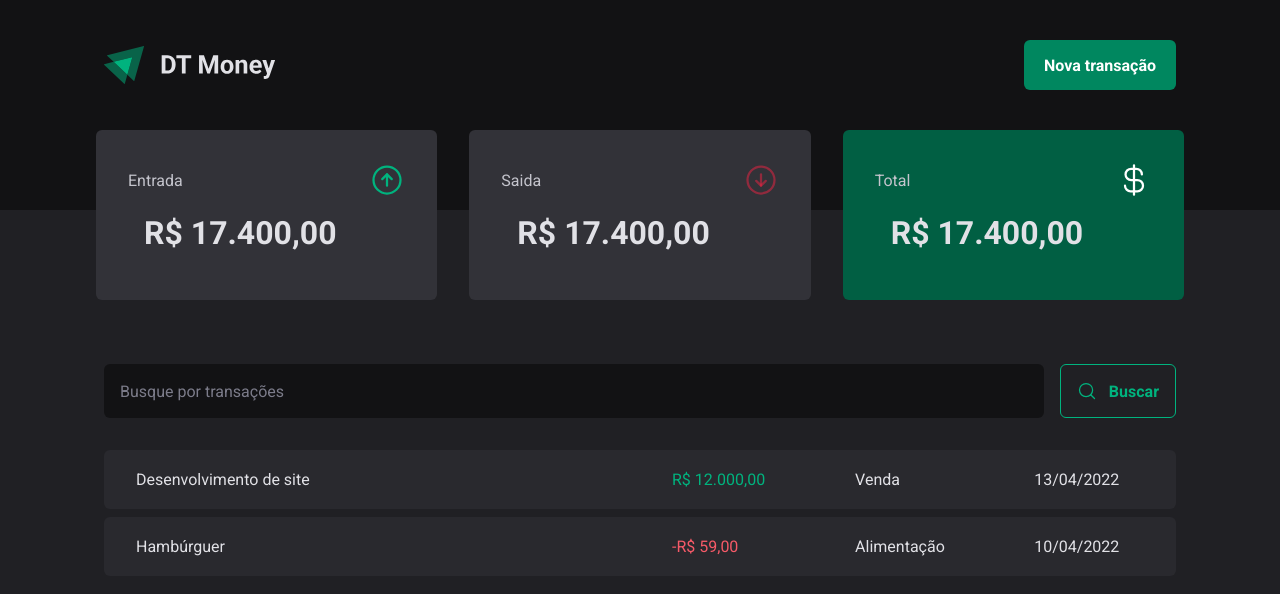
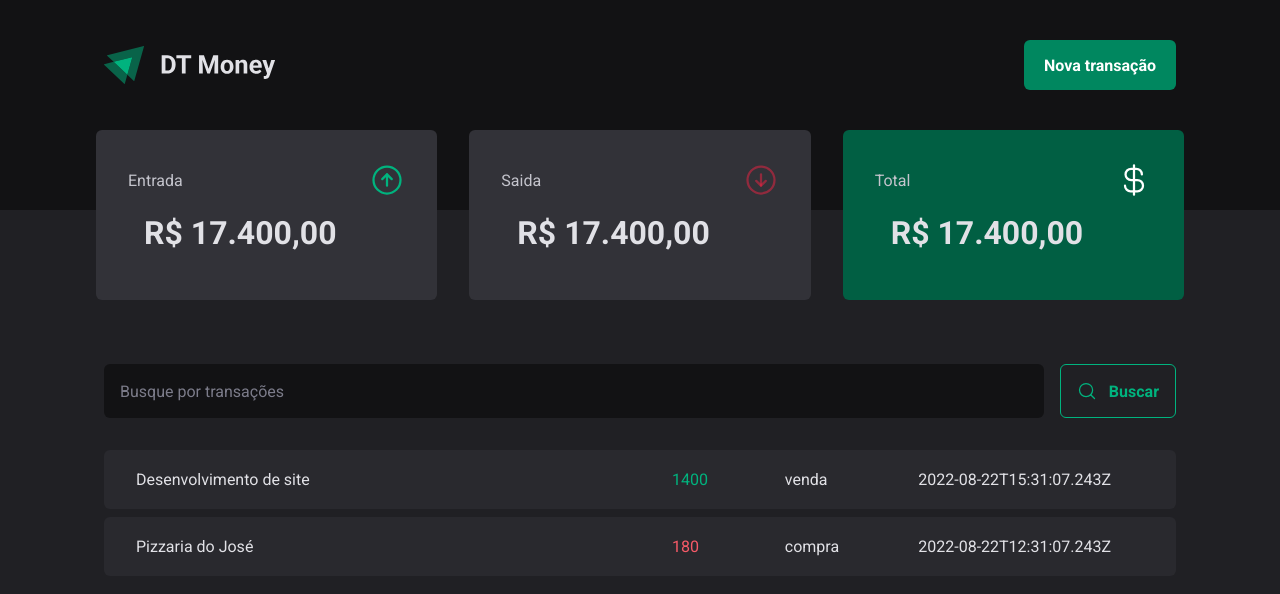
Before and after one commit to EvertonMattos/Ignite-03, a React (Vite) app: page / in a window 1280 px wide. Shown: the top 594 px of the page. Built offline with nearby package versions, Linux system fonts and the light colour scheme; data requests are answered from the project's data file.

Commit message:
provider

```diff
--- a/package.json
+++ b/package.json
@@ -5,6 +5,7 @@
   "type": "module",
   "scripts": {
     "dev": "vite",
+    "dev:server": "json-server server.json -p 3333 -w -d 500",
     "build": "tsc && vite build",
     "preview": "vite preview"
   },
@@ -21,6 +22,7 @@
     "@types/react": "^18.0.17",
     "@types/react-dom": "^18.0.6",
     "@vitejs/plugin-react": "^2.0.1",
+    "json-server": "^0.17.0",
     "typescript": "^4.6.4",
     "vite": "^3.0.7"
   }
--- /dev/null
+++ b/server.json
@@ -0,0 +1,18 @@
+{
+  "transaction":[{
+    "id": 1,
+    "description":"Desenvolvimento de site",
+    "type":"income",
+    "category":"venda",
+    "price":1400,
+    "createdAt":"2022-08-22T15:31:07.243Z"
+  },
+  {
+    "id": 2,
+    "description":"Pizzaria do José",
+    "type":"outcome",
+    "category":"compra",
+    "price":180,
+    "createdAt":"2022-08-22T12:31:07.243Z"
+  }]
+}
--- a/src/App.tsx
+++ b/src/App.tsx
@@ -1,5 +1,6 @@
 import { ThemeProvider } from 'styled-components'
 import { Summary } from './components/Summary'
+import { TransactionsProvider } from './contexts/TransactionsContext'
 import { Transactions } from './pages/Transactions'
 import { GlobalStyle } from './styles/global'
 import { defaultTheme } from './styles/theme/default'
@@ -9,7 +10,9 @@
   return(
     <ThemeProvider theme={defaultTheme}>
     <GlobalStyle />
+    <TransactionsProvider>
     <Transactions/>
+    </TransactionsProvider>
  </ThemeProvider>
   )
 }
--- /dev/null
+++ b/src/contexts/TransactionsContext.tsx
@@ -0,0 +1,35 @@
+import { createContext, ReactNode, useEffect, useState } from "react";
+
+interface Transaction{
+  id: number;
+  description: string;
+  type: "income" | "outcome";
+  price: number;
+  category: string;
+  createdAt: string;
+}
+interface TransactionContextType{
+  transactions: Transaction[]
+}
+interface TransactionsProviderProps{
+  children:ReactNode
+}
+export const TransactionContext = createContext({} as TransactionContextType )
+
+export function TransactionsProvider({children}:TransactionsProviderProps){
+  const [transactions, setTransactions] = useState<Transaction[]>([]);
+  async function loadTransaction() {
+    const response = await fetch("http://localhost:3333/transaction");
+    const data = await response.json();
+    setTransactions(data);
+  }
+  useEffect(() => {
+    loadTransaction();
+  }, []);
+  return(
+    <TransactionContext.Provider value={{transactions}}>
+      {children}
+    </TransactionContext.Provider>
+  )
+
+}
--- a/src/pages/Transactions/index.tsx
+++ b/src/pages/Transactions/index.tsx
@@ -1,38 +1,42 @@
+import { useContext, useEffect, useState } from "react";
 import { Header } from "../../components/Header";
 import { Summary } from "../../components/Summary";
+import { TransactionContext } from "../../contexts/TransactionsContext";
+
 import { SearchForm } from "./components/SearchForm";
-import { PriceHighlight, TransactionsContainer, TransactionsTable } from "./styles";
+import {
+  PriceHighlight,
+  TransactionsContainer,
+  TransactionsTable,
+} from "./styles";
+
+
 
 export function Transactions() {
+  const { transactions} = useContext(TransactionContext)
   return (
     <div>
       <Header />
-      <Summary/>
+      <Summary />
       <TransactionsContainer>
-      <SearchForm/>
+        <SearchForm />
 
         <TransactionsTable>
           <tbody>
-            <tr>
-              <td width="50%">Desenvolvimento de site</td>
-              <td>
-                <PriceHighlight variant="income">
-                  R$ 12.000,00
-                </PriceHighlight>
-              </td>
-              <td>Venda</td>
-              <td>13/04/2022</td>
-            </tr>
-            <tr>
-              <td width="50%">Hambúrguer</td>
-              <td>
-                <PriceHighlight variant="outcome">
-                  -R$ 59,00
-                </PriceHighlight>
-              </td>
-              <td>Alimentação</td>
-              <td>10/04/2022</td>
-            </tr>
+            {transactions.map((transaction) => {
+              return (
+                <tr key={transaction.id}>
+                  <td width="50%">{transaction.description}</td>
+                  <td>
+                    <PriceHighlight variant={transaction.type}>
+                      {transaction.price}
+                    </PriceHighlight>
+                  </td>
+                  <td>{transaction.category}</td>
+                  <td>{transaction.createdAt}</td>
+                </tr>
+              );
+            })}
           </tbody>
         </TransactionsTable>
       </TransactionsContainer>
```
Also changed, not shown: 1 other file (tests, documents, lock files or other folders).
